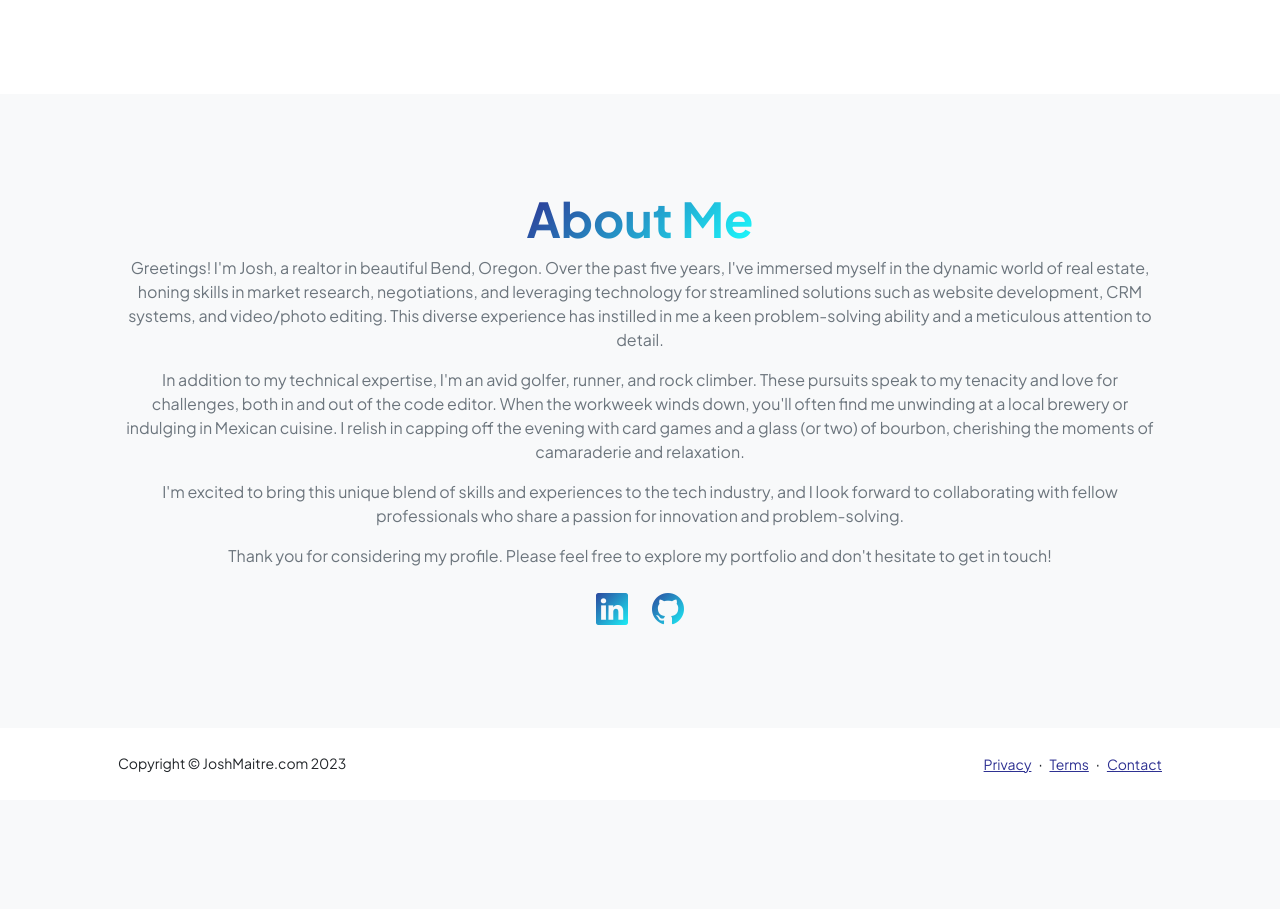
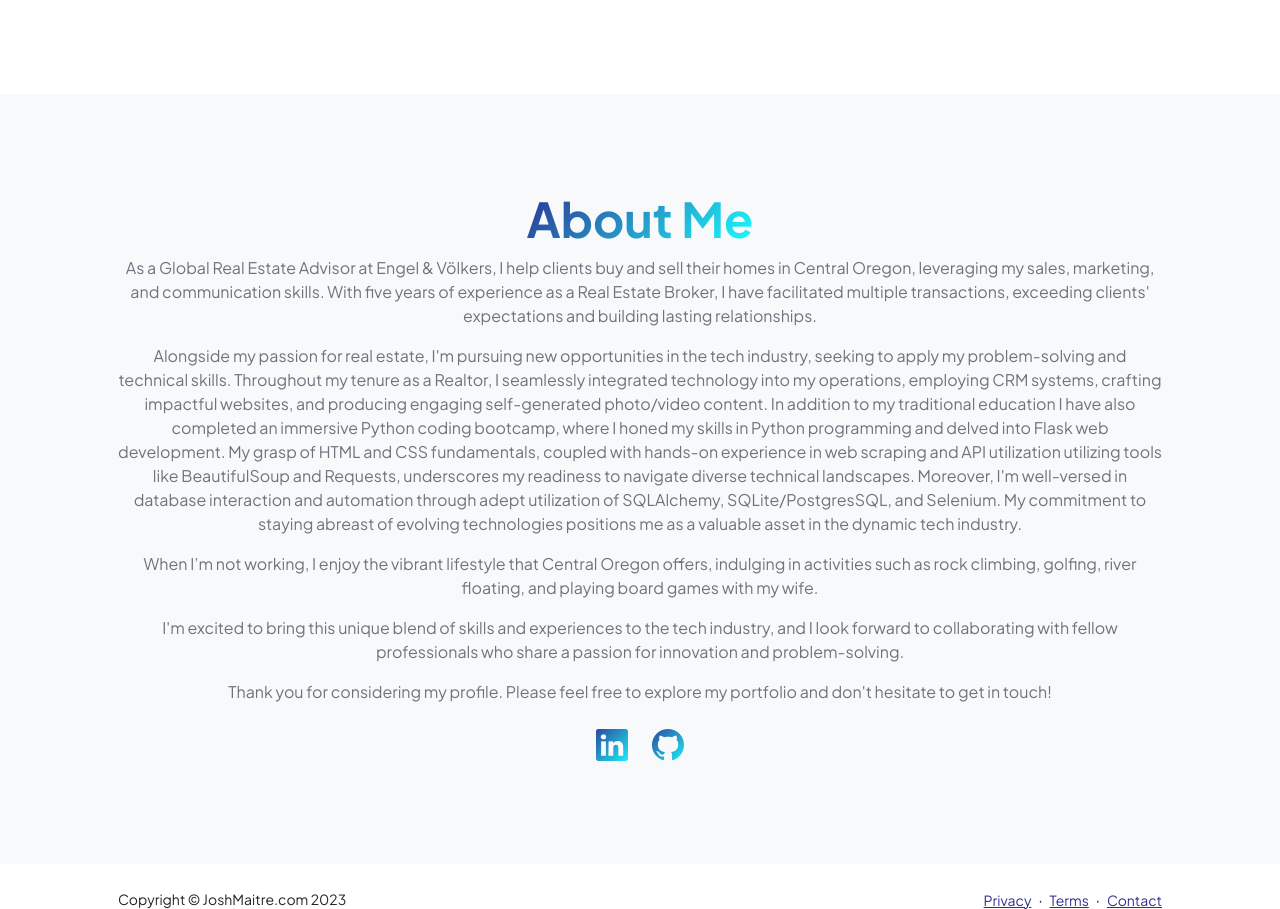
Before and after one commit to josh-may6/portfoliowebsite, a Flask app: page / in a window 1280 px wide. Shown: the part 971-1880 px from the top of the page. Before the commit the page ends 1744 px from the top, so only its background shows below. Run offline with Flask 3, Linux system fonts and the light colour scheme; some libraries are stand-ins or nearby versions.

Commit message:
Update About Me on home page

```diff
--- a/templates/index.html
+++ b/templates/index.html
@@ -148,18 +148,30 @@
                             <div class="text-center my-5">
                                 <h2 class="display-5 fw-bolder"><span class="text-gradient d-inline">About Me</span></h2>
 
-                                <p class="text-muted">Greetings! I'm Josh, a realtor in beautiful Bend, Oregon. Over the
-                                    past five years, I've immersed myself in the dynamic world of real estate, honing
-                                    skills in market research, negotiations, and leveraging technology for streamlined
-                                    solutions such as website development, CRM systems, and video/photo editing. This
-                                    diverse experience has instilled in me a keen problem-solving ability and a
-                                    meticulous attention to detail.</p>
-                                <p class="text-muted">In addition to my technical expertise, I'm an avid golfer, runner,
-                                    and rock climber. These pursuits speak to my tenacity and love for challenges, both
-                                    in and out of the code editor. When the workweek winds down, you'll often find me
-                                    unwinding at a local brewery or indulging in Mexican cuisine. I relish in capping
-                                    off the evening with card games and a glass (or two) of bourbon, cherishing the
-                                    moments of camaraderie and relaxation.</p>
+                                <p class="text-muted">As a Global Real Estate Advisor at Engel & Völkers, I help clients
+                                    buy and sell their homes in Central Oregon, leveraging my sales, marketing, and
+                                    communication skills. With five years of experience as a Real Estate Broker, I have
+                                    facilitated multiple transactions, exceeding clients' expectations and building
+                                    lasting relationships.</p>
+                                <p class="text-muted">Alongside my passion for real estate, I'm pursuing new
+                                    opportunities in the tech industry, seeking to apply my problem-solving and
+                                    technical skills. Throughout my tenure as a Realtor, I seamlessly integrated
+                                    technology into my operations, employing CRM systems, crafting impactful websites,
+                                    and producing engaging self-generated photo/video content. In addition to my
+                                    traditional education I have also completed an immersive Python coding bootcamp,
+                                    where I honed my skills in Python programming and delved into Flask web development.
+                                    My grasp of HTML and CSS fundamentals, coupled with hands-on experience in web
+                                    scraping and API utilization utilizing tools like BeautifulSoup and Requests,
+                                    underscores my readiness to navigate diverse technical landscapes. Moreover, I'm
+                                    well-versed in database interaction and automation through adept utilization of
+                                    SQLAlchemy, SQLite/PostgresSQL, and Selenium. My commitment to staying abreast of
+                                    evolving technologies positions me as a valuable asset in the dynamic tech industry.
+                                </p>
+                                <p class="text-muted">
+                                    When I’m not working, I enjoy the vibrant lifestyle that Central Oregon offers, indulging in
+                                    activities such as rock climbing, golfing, river floating, and playing board games
+                                    with my wife.
+                                </p>
                                 <p class="text-muted">I'm excited to bring this unique blend of skills and experiences
                                     to the tech industry, and I look forward to collaborating with fellow professionals
                                     who share a passion for innovation and problem-solving.</p>
```
